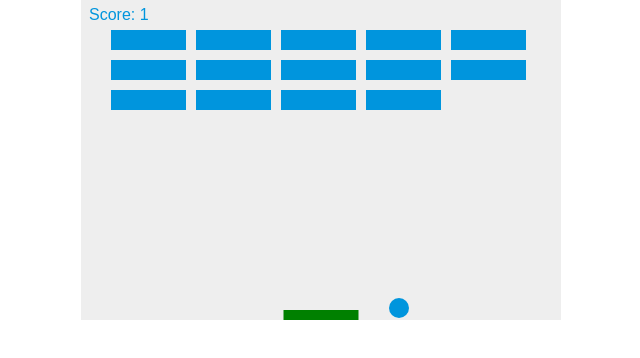
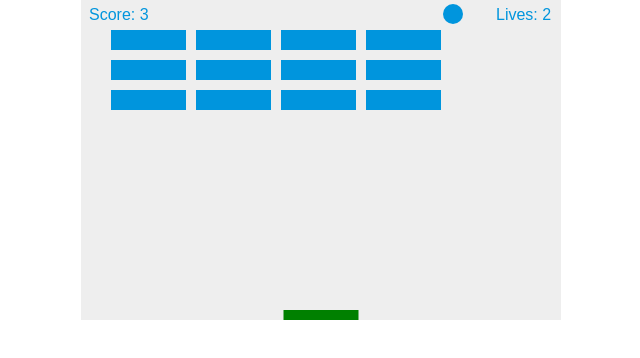
Before and after one commit to merissab44/JS-breakout, a plain HTML site: page index.html in a window 1280 px wide. Shown: the whole page, without its empty margins (319-959 px from the left). Drawn offline with Linux system fonts and the light colour scheme.

Commit message:
added lives

```diff
--- a/index.html
+++ b/index.html
@@ -51,6 +51,8 @@
             bricks[c][r] = { x: 0, y: 0, status: 1};
         }
     }
+    // user lives
+    var lives = 3;
 
     // user inputs
     var rightPressed = false;
@@ -135,11 +137,16 @@
     }
 
     function drawScore() {
-            ctx.font = "16px Arial";
-            ctx.fillStyle = "#0095DD";
-            ctx.fillText("Score: " + score, 8, 20);
+        ctx.font = "16px Arial";
+        ctx.fillStyle = "#0095DD";
+        ctx.fillText("Score: " + score, 8, 20);
     }
 
+    function drawLives() {
+        ctx.font = "16px Arial";
+        ctx.fillStyle = "#0095DD";
+        ctx.fillText("Lives: " + lives, canvas.width - 65, 20);
+    }
 
 // this draws the whole game
     function draw() {
@@ -149,8 +156,7 @@
         drawBricks();
         collisionDetection();
         drawScore();
-        x += dx;
-        y += dy;
+        drawLives();
         //if ball hits left or right side of canvas, switch direction
         if (x + dx > canvas.width - ballRadius|| x + dx < ballRadius) {
             dx = -dx;
@@ -163,9 +169,18 @@
                 dy = -dy;
             }
             else {
-                alert("GAME OVER");
-                document.location.reload();
-                clearInterval(interval); // Needed for Chrome to end game
+                lives --;
+                if(!lives) {
+                    alert("GAME OVER");
+                    document.location.reload();
+                }
+                else{
+                    x = canvas.width / 2;
+                    y = canvas.height - 30;
+                    dx = 3;
+                    dy = -3;
+                    paddleX = (canvas.width - paddleWidth) / 2;
+                }
             }
         }
 
@@ -175,9 +190,13 @@
         else if (leftPressed && paddleX > 0) {
             paddleX -= 7;
         }
+
+        x += dx;
+        y += dy;
+        requestAnimationFrame(draw)
     }
-    var interval = setInterval(draw, 10);
 
+    draw();
 
 
 </script>
```
